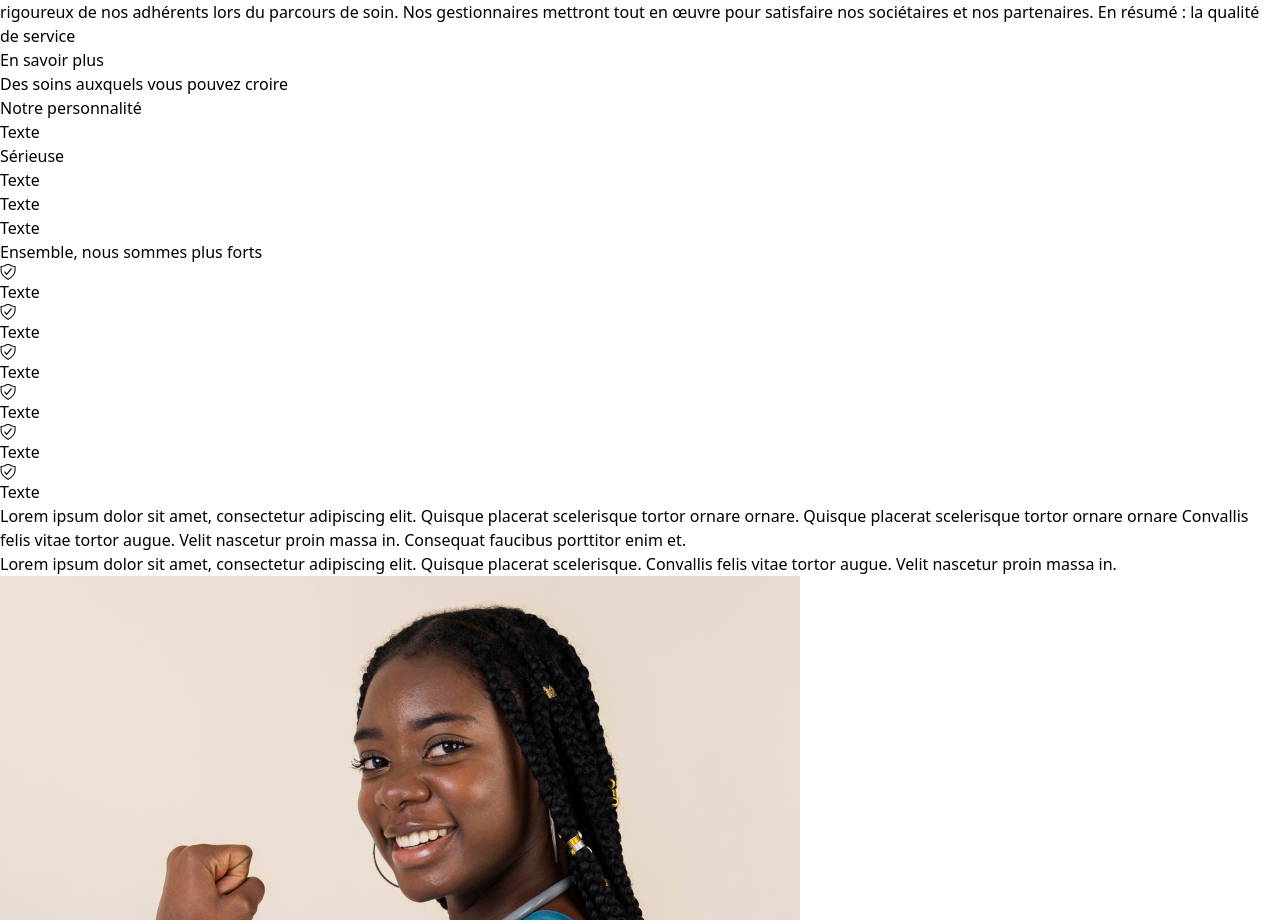
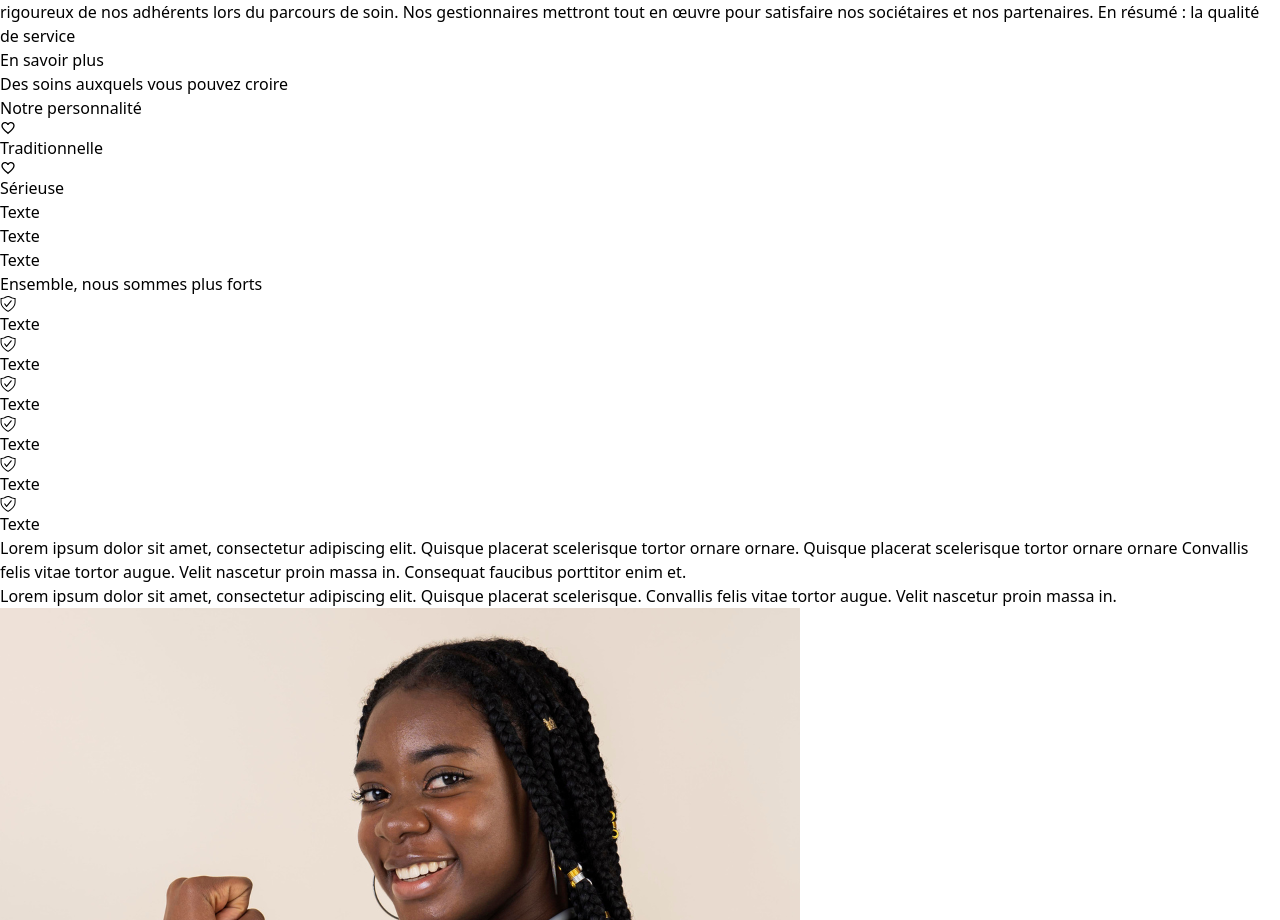
Before and after one commit to rovertnet/Scool, a React (Vite) app: page / in a window 1280 px wide. Shown: the part 1286-2206 px from the top of the page. Built offline with nearby package versions, Linux system fonts and the light colour scheme.

Commit message:
another commit

```diff
--- a/src/component/cHome/Person.jsx
+++ b/src/component/cHome/Person.jsx
@@ -1,6 +1,5 @@
 import { VscWorkspaceTrusted } from "react-icons/vsc";
 import { MdFavoriteBorder } from "react-icons/md";
-
 
 const Person = () => {
   return (
@@ -14,46 +13,52 @@ const Person = () => {
             Notre personnalité
           </h3>
         </div>
-        <div className=" flex flex-row justify-center items-center gap-5 md:mt-5 mt-10 ">
-          <div className="flex md:flex-col flex-row gap-0  p-6 md:px-14">
-            <div className="bg-slate-100 p-5 md:px-14">Texte</div>
-            <div className="bg-green-600  p-5 md:px-14">Sérieuse</div>
-            <div className="bg-slate-100 p-5 md:px-14">Texte</div>
-            <div className="bg-slate-100 p-5 md:px-14">Texte</div>
-            <div className="bg-green-600 md:px-12">Texte</div>
+        <div className=" grid md:grid-cols-3 grid-cols-1 gap-5 md:mt-5 mt-10 ">
+          <div className="flex md:flex-col flex-row justify-center md:px-12 mx-10">
+            <div className="bg-slate-100 p-3 md:px-12">
+              <MdFavoriteBorder className=" text-slate-800 text-center" />
+              Traditionnelle
+            </div>
+            <div className="bg-green-600 text-center p-3 md:px-12 text-slate-100">
+              <MdFavoriteBorder className=" text-slate-100 text-center" />
+              Sérieuse
+            </div>
+            <div className="bg-slate-100 p-5 md:px-12">Texte</div>
+            <div className="bg-slate-100 p-5 md:px-12">Texte</div>
+            <div className="bg-green-600 md:px-10">Texte</div>
           </div>
           <div className=" md:py-10 py-7">
-            <h2 className="text-xl font-bold text-slate-800 md:pt-8 pt-7">
+            <h2 className="text-lg md:text-xl font-bold text-slate-800 md:py-8 py-7">
               Ensemble, nous sommes plus forts
             </h2>
-            <div className=" grid grid-cols-2 gap-5 md:my-5">
+            <div className=" grid grid-cols-2 gap-5 md:my-5 mb-5">
               <div className="flex space-x-3">
-                <VscWorkspaceTrusted className=" text-xl text-green-500" />
+                <VscWorkspaceTrusted className=" text-xl md:text-xl text-green-500" />
                 <span>Texte</span>
               </div>
               <div className="flex space-x-3">
-                <VscWorkspaceTrusted className=" text-xl text-green-500" />
+                <VscWorkspaceTrusted className=" text-2xl md:text-xl text-green-500" />
                 <span>Texte</span>
               </div>
               <div className="flex space-x-3">
-                <VscWorkspaceTrusted className=" text-xl text-green-500" />
+                <VscWorkspaceTrusted className=" text-2xl md:text-xl text-green-500" />
                 <span>Texte</span>
               </div>
               <div className="flex space-x-3">
-                <VscWorkspaceTrusted className=" text-xl text-green-500" />
+                <VscWorkspaceTrusted className=" text-2xl md:text-xl text-green-500" />
                 <span>Texte</span>
               </div>
               <div className="flex space-x-3">
-                <VscWorkspaceTrusted className=" text-xl text-green-500" />
+                <VscWorkspaceTrusted className=" text-2xl md:text-xl text-green-500" />
                 <span>Texte</span>
               </div>
               <div className="flex space-x-3">
-                <VscWorkspaceTrusted className=" text-xl text-green-500" />
+                <VscWorkspaceTrusted className=" text-2xl md:text-xl text-green-500" />
                 <span>Texte</span>
               </div>
             </div>
             <div className=" my-2 md:max-w-lg text-justify">
-              <p className="md:py-2">
+              <p className="md:py-2 py-3">
                 Lorem ipsum dolor sit amet, consectetur adipiscing elit. Quisque
                 placerat scelerisque tortor ornare ornare. Quisque placerat
                 scelerisque tortor ornare ornare Convallis felis vitae tortor
@@ -67,16 +72,16 @@ const Person = () => {
               </p>
             </div>
           </div>
-          <div className="grid md:grid-cols-1 grid-rows-2 gap-5">
+          <div className="grid md:grid-cols-1 grid-cols-2 gap-5">
             <img
               src="../../public/image/1.png"
               alt=""
-              className=" md:h-[180px] md:w-[200px]"
+              className=" md:h-[180px] md:w-[200px] w-full"
             />
             <img
               src="../../public/image/2.png"
               alt=""
-              className="h-[180px] md:w-[200px]"
+              className="md:h-[180px] md:w-[200px] w-full"
             />
           </div>
         </div>
```
Also changed, not shown: 1 other file (tests, documents, lock files or other folders).
